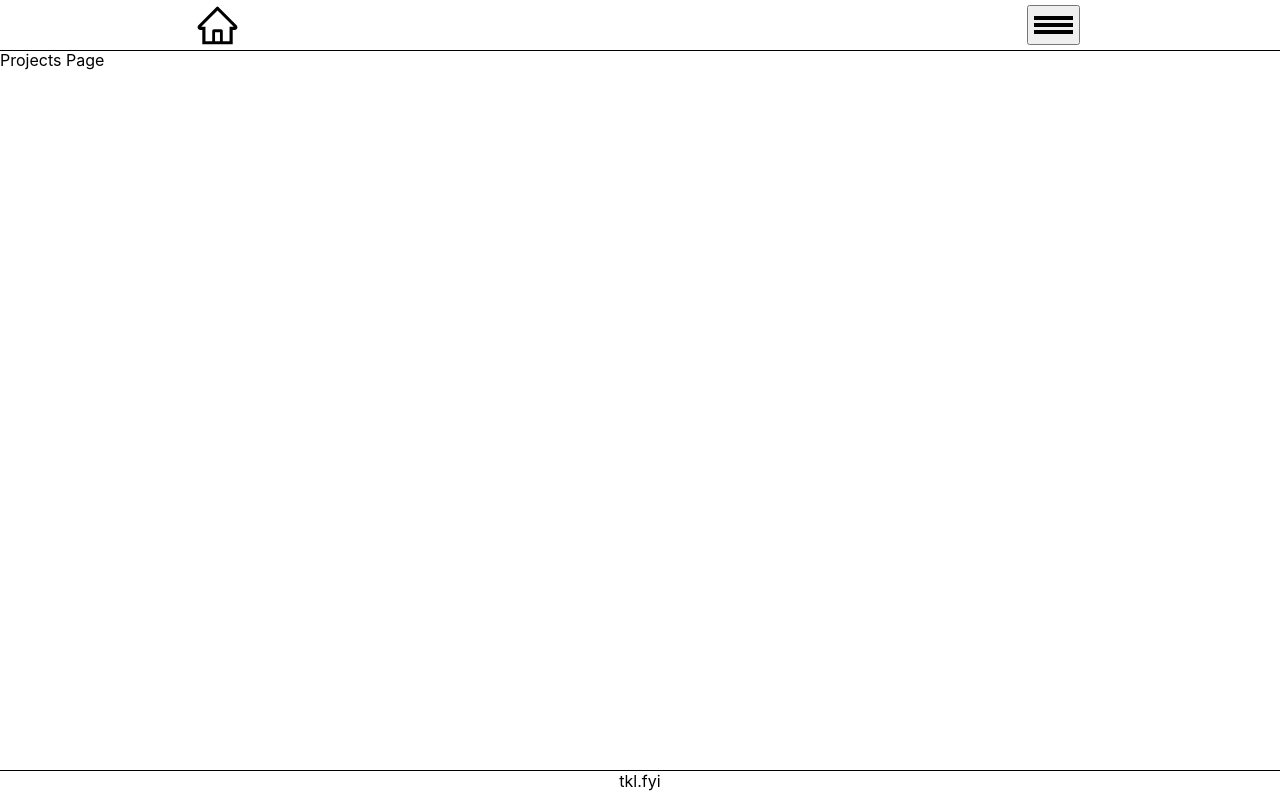
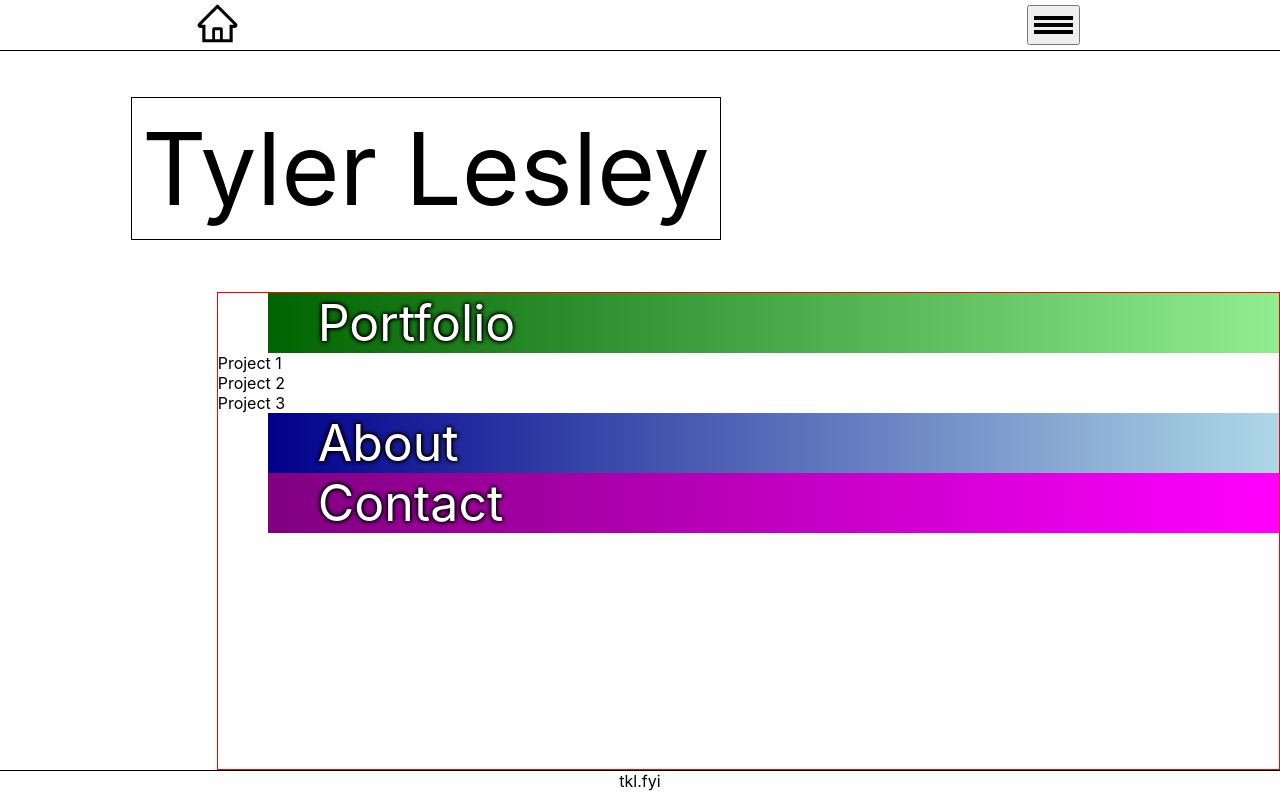
Before and after one commit to tklesley/tklesley.github.io, a React (Create React App) app in the folder portfolio/: page /projects in a window 1280 px wide. Built offline with nearby package versions, Linux system fonts and the light colour scheme.

Commit message:
Updated Stylings
Worked on the style sheet for the landing page.  Started the projects page.

```diff
--- a/portfolio/src/App.css
+++ b/portfolio/src/App.css
@@ -7,6 +7,14 @@ html, body {
   width: 100%;
   margin: none;
   padding: none;
+  transition: width .5s, height .5s, transform .5s;
+  transition-timing-function: ease-out;
+}
+
+a {
+  color: inherit;
+  text-decoration: inherit;
+  cursor: pointer;
 }
 
 .page {
@@ -19,3 +27,15 @@ html, body {
   height: 100%;
   grid-area: content;
 }
+
+:root{
+  --lightblue: #09a7e5;
+  --darkblue:#0d19c0;
+  --lightgreen: #3cff00;
+  --darkgreen: #035a00;
+  --fuchsia: #a200e2;
+  --purple: #390047;
+  --dark-bg:#221f1f;
+  --light-bg:#f7f3f3;
+  --transparent-bg:rgba(20, 20, 20, 0.7);
+}
--- a/portfolio/src/components/header/header.js
+++ b/portfolio/src/components/header/header.js
@@ -1,4 +1,5 @@
 import React, { useState, useEffect } from "react";
+import { Link } from "react-router-dom";
 import './header.css';
 import { AiOutlineHome } from "react-icons/ai";
 import Settings from "../settings/settings";
@@ -10,7 +11,7 @@ export default function Header() {
     return (
         <>
             <div className="header-container">
-                <AiOutlineHome size={45} />
+                <Link to={`/`}><AiOutlineHome size={45} /></Link>
                 <div></div>
                 <button className={`settings-icon settings-button settings-${settingOpen}`} onClick={() => setSettingOpen(!settingOpen)}>
                     Settings
--- a/portfolio/src/pages/landing/landing.css
+++ b/portfolio/src/pages/landing/landing.css
@@ -0,0 +1,68 @@
+.page-layout {
+    display: grid;
+    width: 100%;
+    height: 100%;
+    grid-template-areas:
+        'name name .'
+        '. sections sections'
+        '. sections sections';
+    grid-gap: 5px;
+    grid-template-rows: 1fr 1fr 1fr;
+    grid-template-columns: 1fr 3fr 2fr;
+}
+
+.name {
+    grid-area: name;
+    font-size: 100px;
+    padding: 10px;
+    border: 1px solid black;
+    justify-self: center;
+    align-self: center;
+}
+
+.sections-container {
+    grid-area: sections;
+    border: 1px solid red;
+}
+
+.tabs {
+    display: flex;
+    font-size: 50px;
+    margin-left: 50px;
+    padding-left: 50px;
+    color: white;
+    text-shadow: 0 0 4px black, 0 0 4px black, 0 0 4px black;
+}
+
+.portfolio {
+    background-image: linear-gradient(to right, darkgreen , lightgreen);
+}
+
+.portfolio:hover {
+    background-image: linear-gradient(to right, darkgreen , darkgreen);
+}
+
+.about {
+    background-image: linear-gradient(to right, darkblue , lightblue);
+}
+
+.about:hover {
+    background-image: linear-gradient(to right, darkblue , darkblue);
+}
+
+.contact {
+    background-image: linear-gradient(to right, purple , fuchsia);
+}
+
+.contact:hover {
+    background-image: linear-gradient(to right, purple , purple);
+}
+
+
+@media screen and (max-width: 600px) {
+    .landing-page {
+        grid-template-areas: "name" "sections";
+        grid-template-rows: 1fr 2fr;
+        grid-template-columns: 1fr;
+    }
+}
--- a/portfolio/src/pages/landing/landing.js
+++ b/portfolio/src/pages/landing/landing.js
@@ -1,14 +1,15 @@
 import React from "react";
+import { Link } from "react-router-dom";
 import './landing.css';
 
 export default function Landing() {
     return (
-        <div className="landing-page">
+        <div className="page-layout">
             <div className="name">Tyler Lesley</div>
             <div className="sections-container">
-                <div>Portfolio</div>
-                <div>About</div>
-                <div>Contact</div>
+                <Link to={`projects`} className="tabs portfolio">Portfolio</Link>
+                <div className="tabs about">About</div>
+                <div className="tabs contact">Contact</div>
             </div>
         </div>
     )
--- /dev/null
+++ b/portfolio/src/pages/projects/projects.css
@@ -0,0 +1,18 @@
+.p-page {
+    grid-template-areas:
+        'name name name'
+        'sections . . . .'
+        'sections . . . .';
+    grid-gap: 5px;
+    grid-template-rows: 1fr 3fr 3fr;
+    grid-template-columns: 1fr 3fr 2fr;
+}
+
+.p-name {
+    font-size: 50px;
+    grid-area: name;
+}
+
+.p-sections-container {
+    grid-area: sections;
+}
--- a/portfolio/src/pages/projects/projects.js
+++ b/portfolio/src/pages/projects/projects.js
@@ -1,7 +1,21 @@
 import React from "react";
+import { Link } from "react-router-dom";
+import "./projects.css";
 
 export default function Projects() {
     return (
-        <div>Projects Page</div>
+        <div className="page-layout">
+            <div className="name">Tyler Lesley</div>
+            <div className="sections-container">
+                <div className="tabs portfolio">Portfolio</div>
+                <div className="projects-sections">
+                    <div className="p1">Project 1</div>
+                    <div className="p2">Project 2</div>
+                    <div className="p3">Project 3</div>
+                </div>
+                <div className="tabs about">About</div>
+                <div className="tabs contact">Contact</div>
+            </div>
+        </div>
     )
 }
```
